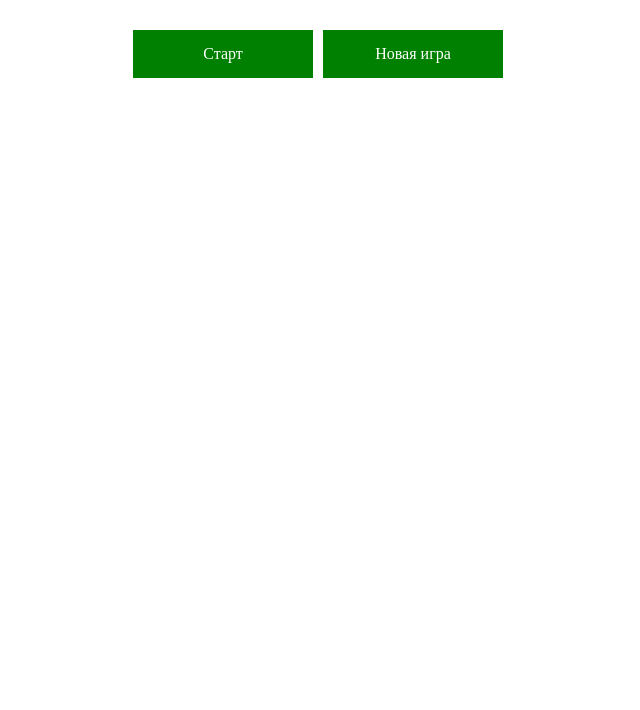
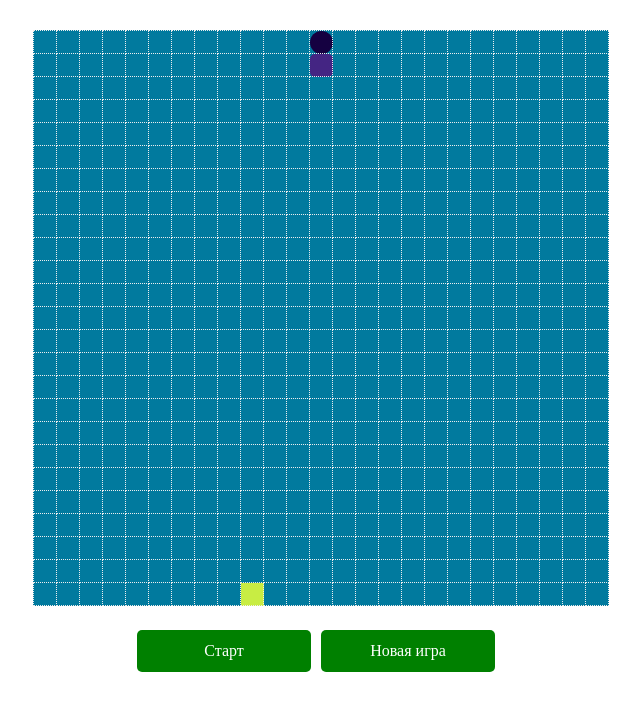
Before and after one commit to HannaJKTV24/HannaJKTV24.github.io, a plain HTML site: page GameZmeika/index.html in a window 1280 px wide. Both pictures are taken after a click on the element "Старт". Shown: the whole page, without its empty margins (319-959 px from the left). Drawn offline with Linux system fonts and the light colour scheme.

Commit message:
Portfolio

```diff
--- a/GameZmeika/MyStyles.css
+++ b/GameZmeika/MyStyles.css
@@ -1,35 +1,43 @@
 #snake-field {
     display: inline-block;
+    margin-bottom: 20px;
 }
 
 #snake-start, #snake-renew {
     width: 150px;
-    padding: 15px;
+    padding: 12px;
     color: white;
     background-color: green;
     text-align: center;
     cursor: pointer;
     float: left;
     margin-right: 10px;
+    border-radius: 5px;
+    user-select: none;
 }
 
 .game-table {
     border-collapse: collapse;
-    background-color: #3e3e3e;
+    background-color: #017a9e;
 }
 
 td.game-table-cell {
-    width: 15px;
-    height: 15px;
+    width: 20px;
+    height: 20px;
     border: 1px dotted #eee;
 }
 
 .snake-unit {
-    background-color: white;
+    background-color: #442583;
+    border-radius: 5px;
 }
 
+.snake-head {
+    background-color: #150141;
+    border-radius: 70%;
+}
 .food-unit {
-    background-color: red;
+    background-color: rgb(200, 237, 67);
 }
 
 .buttons {
--- a/GameZmeika/myJS.js
+++ b/GameZmeika/myJS.js
@@ -1,7 +1,7 @@
 //Глобальные переменные:
-var FIELD_SIZE_X = 20; //строки
-var FIELD_SIZE_Y = 20; //столбцы
-var SNAKE_SPEED = 300; //Интервал между перемещениями змейки
+var FIELD_SIZE_X = 25; //строки
+var FIELD_SIZE_Y = 25; //столбцы
+var SNAKE_SPEED = 200; //Интервал между перемещениями змейки
 var snake = []; //сама змейка
 var direction = 'y+'; // направление движения змейки
 var gameIsRunning = false; //запущена ли игра
@@ -14,7 +14,7 @@ function init() {
 
     var wrap = document.getElementsByClassName('wrap')[0];
 
-    wrap.style.width = '400px';
+    wrap.style.width = '600px';
     //события кнопок Старт и Новая игра
     document.getElementById('snake-start').addEventListener('click', startGame);
     document.getElementById('snake-renew').addEventListener('click', refreshGame);
@@ -68,11 +68,11 @@ function respawn() {
 
     // Голова змейки
     var snake_head = document.getElementsByClassName('cell-' + start_coord_y + '-' + start_coord_x)[0];
-    snake_head.setAttribute('class', snake_tail.getAttribute('class') + ' snake-unit');
+    snake_head.setAttribute('class', snake_head.getAttribute('class') + ' snake-unit');
 
     // Тело змейки
     var snake_tail = document.getElementsByClassName('cell-' + (start_coord_y -1) + '-' + start_coord_x)[0];
-    snake_tail.setAttribute('class', snake_tail.getAttribute('class') + ' snake-unit');
+    snake_tail.setAttribute('class', snake_tail.getAttribute('class') + ' snake-unit snake-head');
 
     snake.push(snake_head);
     snake.push(snake_tail);
@@ -83,7 +83,7 @@ function respawn() {
 function move() {
     // console.log('move', direction);
     // Сборка классов
-    var snake_head_classes = snake[snake.length -1].getAttribute('class').split('');
+    var snake_head_classes = snake[snake.length -1].getAttribute('class').split(' ');
 
     // Сдвиг головы
     var new_unit;
@@ -93,16 +93,16 @@ function move() {
 
     // Определяем новую точку
     if (direction == 'x-') {
-        new_unit = document.getElementsByClassName('cell-' + (coord_y) + '-' + (coord_x - 1))[0];
+        new_unit = document.getElementsByClassName('cell-' + (start_coord_y) + '-' + (start_coord_x - 1))[0];
     }
     else if (direction == 'x+') {
-        new_unit = document.getElementsByClassName('cell-' + (coord_y) + '-' + (coord_x + 1))[0];
+        new_unit = document.getElementsByClassName('cell-' + (start_coord_y) + '-' + (start_coord_x + 1))[0];
     }
     else if (direction == 'y+') {
-        new_unit = document.getElementsByClassName('cell-' + (coord_y -1) + '-' + (coord_x))[0];
+        new_unit = document.getElementsByClassName('cell-' + (start_coord_y - 1) + '-' + (start_coord_x))[0];
     }
     else if (direction == 'y-') {
-        new_unit = document.getElementsByClassName('cell-' + (coord_y+1) + '-' + (coord_x))[0];
+        new_unit = document.getElementsByClassName('cell-' + (start_coord_y + 1) + '-' + (start_coord_x))[0];
     }
 
     // Проверки
@@ -110,8 +110,12 @@ function move() {
     // 2) Змейка не ушла на границу поля
     //console.log(new_unit);
     if (!isSnakeUnit(new_unit) && new_unit !==undefined) {
+        // удаляем класс snake-head с предыдущей головы
+        var old_head = snake[snake.length - 1];
+        old_head.classList.remove('snake-head');
         // Добавляем новой части змейки
-        new_unit.setAttribute('class', new_unit.getAttribute('class') + ' snake-unit');
+        new_unit.setAttribute('class', new_unit.getAttribute('class') + ' snake-unit snake-head');
+        // Добавляем новой голову змейки
         snake.push(new_unit);
 
         // Проверяем, надо ли убрать хвост
@@ -172,13 +176,13 @@ function createFood() {
         var food_x = Math.floor(Math.random() * FIELD_SIZE_X);
         var food_y = Math.floor(Math.random() * FIELD_SIZE_Y);
 
-        var food_cell = document.getElementsByClassName('cell-' + food_y + '-' +food_x)[0];
+        var food_cell = document.getElementsByClassName('cell-' + food_y + '-' + food_x)[0];
         var food_cell_classes = food_cell.getAttribute('class').split(' ');
 
         // проверка на змейку
         if (!food_cell_classes.includes('snake-unit')) {
             var classes = '';
-            for (var i=0; i < food_cell_classes[i]; i++) {
+            for (var i=0; i < food_cell_classes.length; i++) {
                 classes += food_cell_classes[i] + ' ';
             }
 
@@ -232,4 +236,4 @@ function refreshGame() {
 }
 
 // Инициализация
-window.onabort = init;
+window.onload = init;
```
